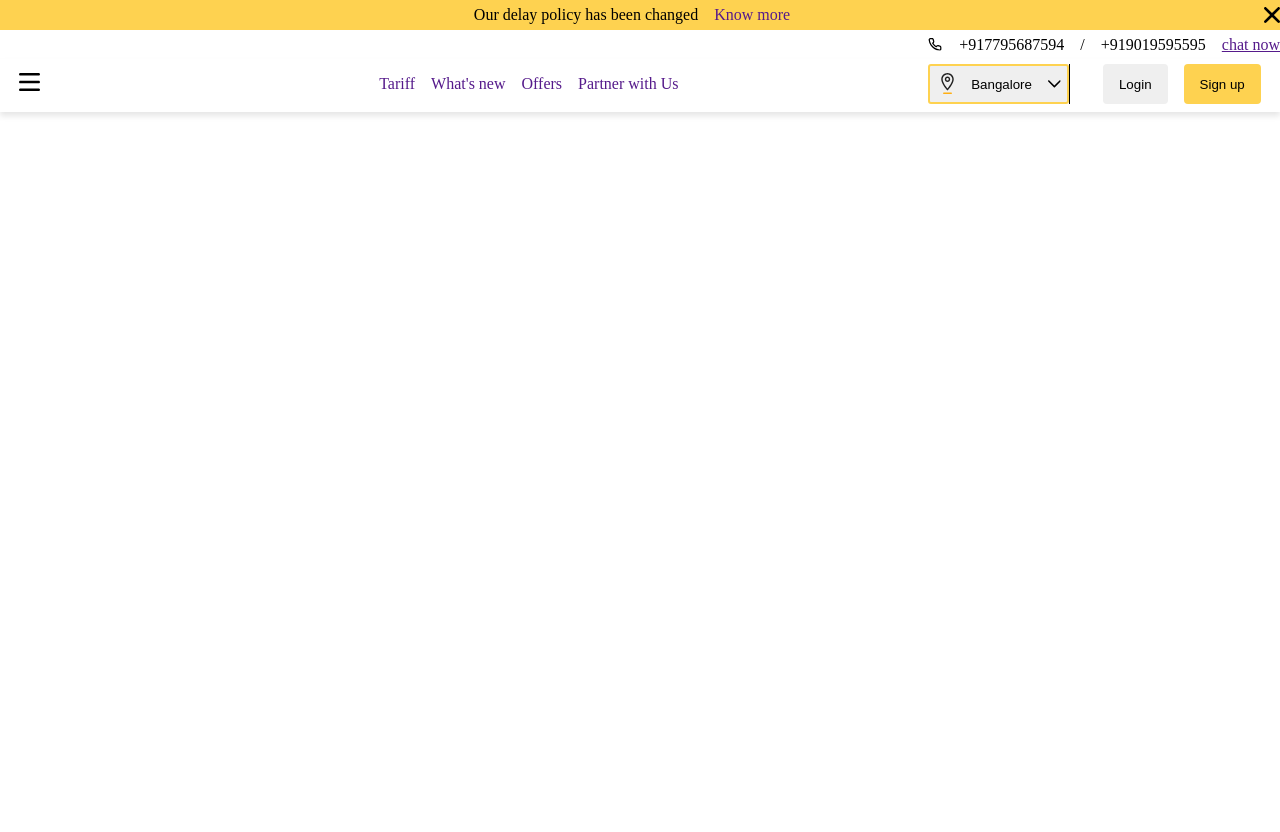
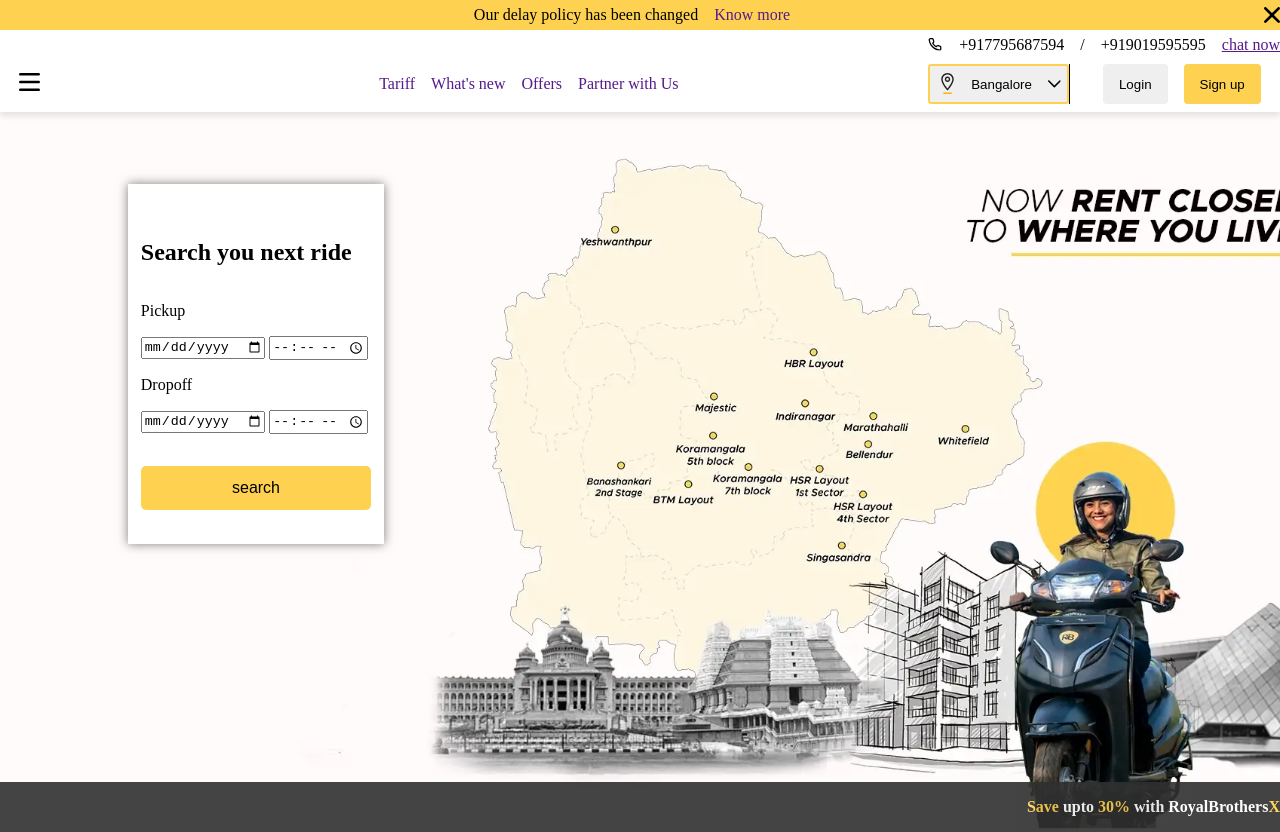
Before and after one commit to SamhithMR/Royalbrothers_clone, a plain HTML site: page index.html in a window 1280 px wide. Before the commit the page ends 800 px from the top, so only its background shows below. Drawn offline with Linux system fonts and the light colour scheme.

Commit message:
added header seciton

```diff
--- a/index.html
+++ b/index.html
@@ -58,6 +58,34 @@
             </div>
         </div>
     </div>
+    <main>
+        <div class="header">
+            <img src="./assets/header_1.jpg" alt="" srcset="">
+            <div class="search_box">
+                <h2>Search you next ride</h2>
+                <form action="">
+                    <div class="pickup">
+                        <p>Pickup</p>
+                        <div>
+                            <input type="date">
+                            <input type="time">
+                        </div>
+                    </div>
+                    <div class="Dropoff">
+                        <p>Dropoff</p>
+                        <div>
+                            <input type="date">
+                            <input type="time">
+                        </div>
+                    </div>
+                </form>
+                <button>search</button>
+            </div>
+            <div class="header_bottom">
+                <p><span>Save </span>upto <span>30%</span> with RoyalBrothers<span>X</span></p>
+            </div>
+        </div>
+    </main>
     <script src="./script.js"></script>
 </body>
 </html>
--- a/style.css
+++ b/style.css
@@ -7,12 +7,13 @@
 body{
     margin: 0;
     padding:0;
+    box-sizing: border-box;
 }
 
 /* navbar */
 .navbar{
     width: 100%;
-    position: fixed;
+    position: sticky;
     top: 0;
     left: 0;
     z-index: 1;
@@ -66,6 +67,9 @@ body{
     width: 100%;
     gap: 1%;
 }
+.nav_layer3 > *{
+    cursor: pointer;
+}
 
 .nav_layer3_subscribe{
     display: flex;
@@ -115,3 +119,81 @@ nav ul li a{
 .nav_layer3_buttons button:nth-child(2){
     background-color: var(--c1);
 }
+
+.header{
+    width: 100%;
+    min-height: 90vh;
+    background-image: url("./assets/header_1.jpg");
+    background-position: 60%;
+    background-size: cover;
+    display: grid;
+    grid-template-columns: 10% 20%;
+    grid-template-rows: 10% 50%;
+    position: relative;
+}
+.header img{
+    display: none;
+}
+.header_bottom{
+    position: absolute;
+    bottom: 0;
+    width: 100%;
+    background-color: #303030;
+    opacity: 0.9;
+    display: flex;
+    justify-content: end;
+    color: #fff;
+    font-weight: 800;
+}
+.header_bottom span{
+    color: #FED250;
+    font-weight: 800;
+}
+.search_box{
+    background-color: #fff;
+    display: flex;
+    flex-direction: column;
+    justify-content: center;
+    align-items: start;
+    box-shadow: 0 0 10px rgba(0, 0, 0, 0.5);
+    grid-area: 2/2/3/3;
+    padding:0 5%;
+    min-width: 10rem;
+}
+
+.search_box form{
+    margin: 0 0 2rem 0;
+    position: relative;
+}
+.search_box input::placeholder{
+    position: relative;
+    background-repeat: no-repeat;
+    background-position: left center;
+    background-image: url("./assets/contact.svg");
+}
+.search_box button{
+    width: 100%;
+    padding: .8rem 0;
+    background-color: var(--c1);
+    border-radius: 5px;
+    font-size: 1rem;
+   border: none;
+}
+
+@media screen and (max-width:800px) {
+    .header{
+        background:none;
+        grid-template-columns: 100%;
+        grid-template-rows: 35% 40%;
+        min-height: 100vh;
+    }
+    .header img{
+        display: block;
+        width: 100%;
+        object-fit: contain;
+    }
+    .search_box{
+        grid-area: 2/1/3/2;
+        box-shadow: none ;
+    }
+}
```
